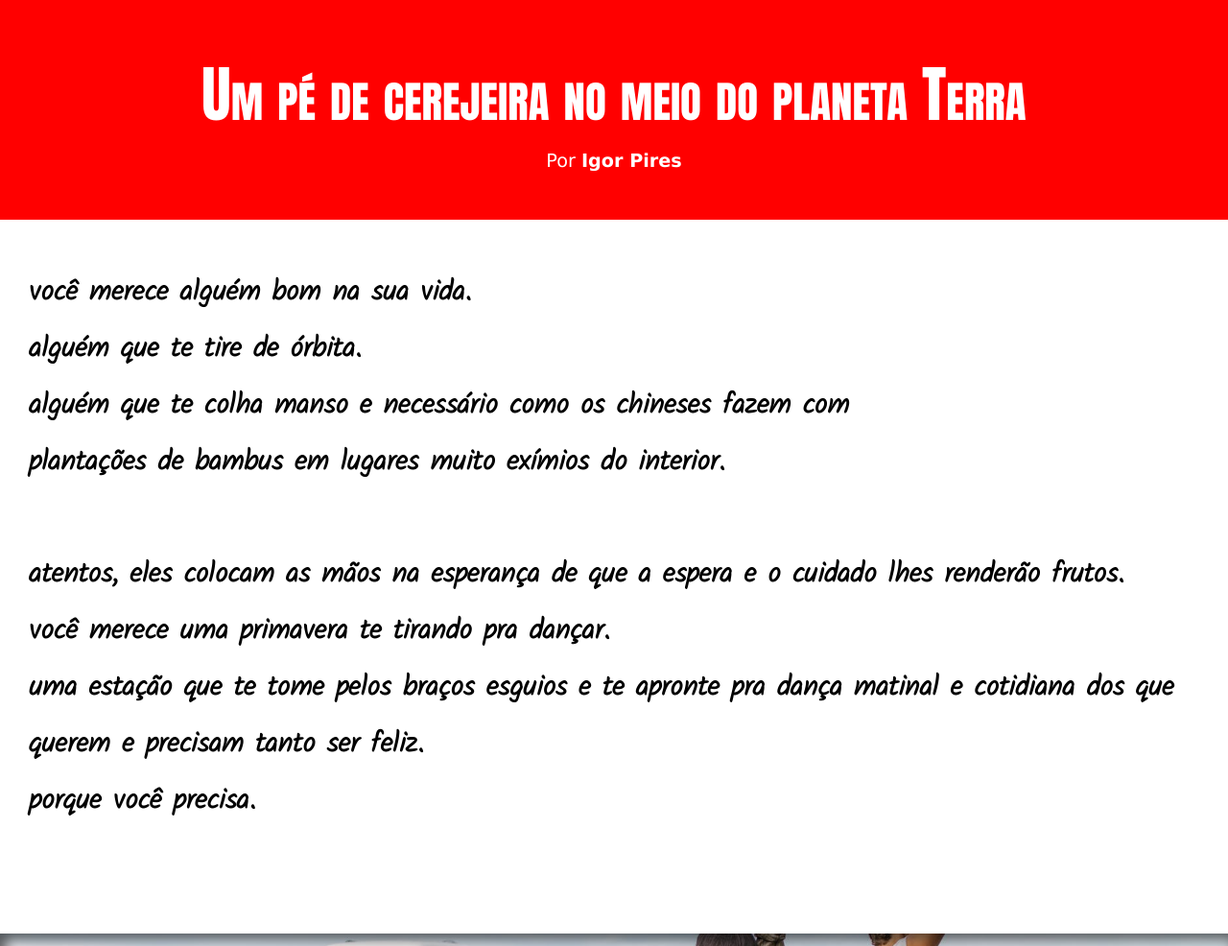
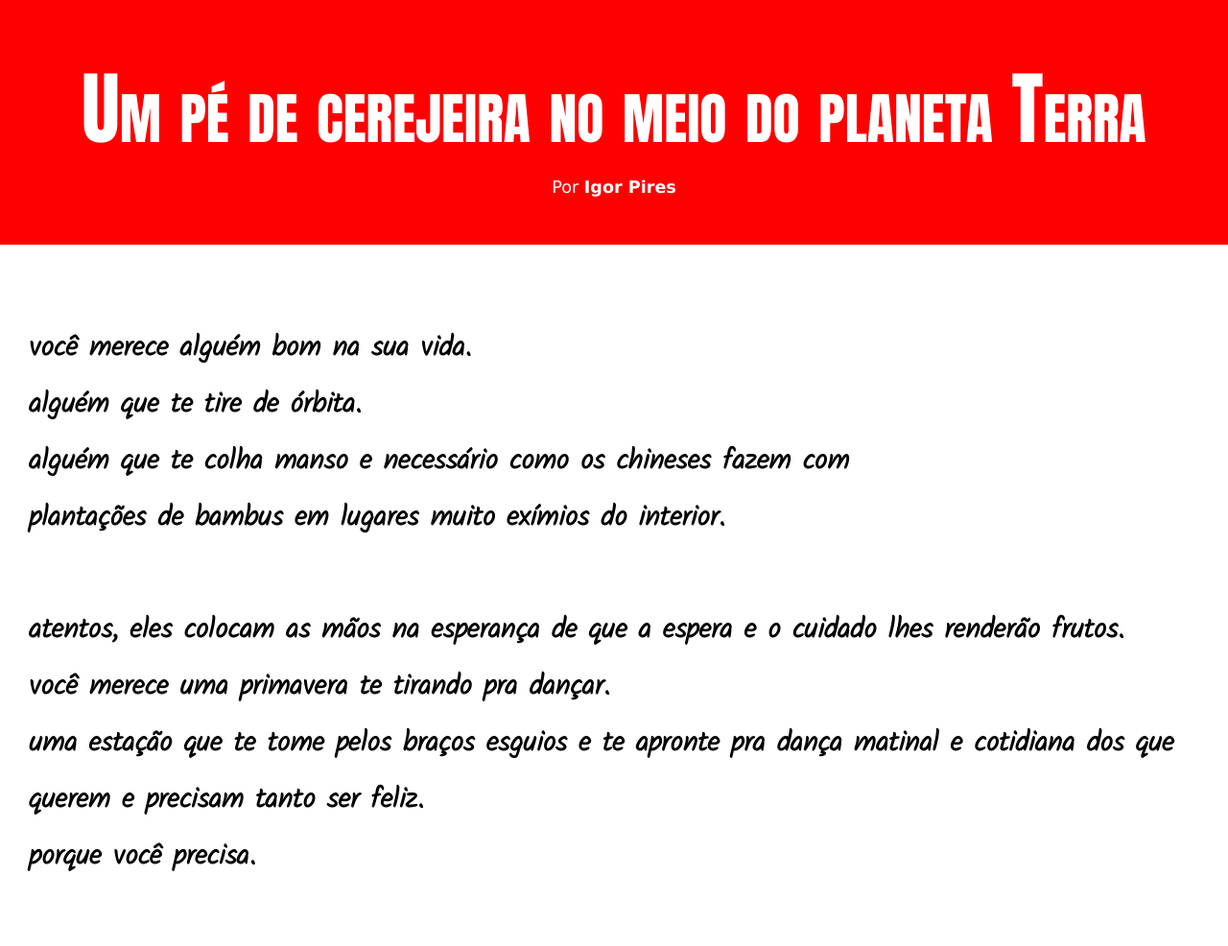
Before and after one commit to giulianocito/projeto-cerejeira, a plain HTML site: page index.html in a window 1280 px wide. Shown: the top 986 px of the page at 96% size. Drawn offline with Linux system fonts and the light colour scheme.

Commit message:
atualizei o projeto

```diff
--- a/estilo/style.css
+++ b/estilo/style.css
@@ -31,7 +31,7 @@ header {
 header > h1 {
     font-family: var(--fonte2);
     font-variant: small-caps;
-    font-size: 5vw;
+    font-size: 6.5vw;
     font-weight: normal;
     padding-top: 50px;
     padding-bottom: 10px;
@@ -39,7 +39,7 @@ header > h1 {
 
 header > p {
     padding-bottom: 50px;
-    font-size: 1.2em;
+    font-size: 1.1em;
 }
 
 a {
@@ -56,8 +56,8 @@ section {
     font-family: var(--fonte3);
     font-size: 2.3vw;
     line-height: 2em;
-    padding-top: 6vh;
-    padding-bottom: 6vh;
+    padding-top: 10vh;
+    padding-bottom: 10vh;
     padding-left: 30px;
     font-weight: bold;
 }
```
